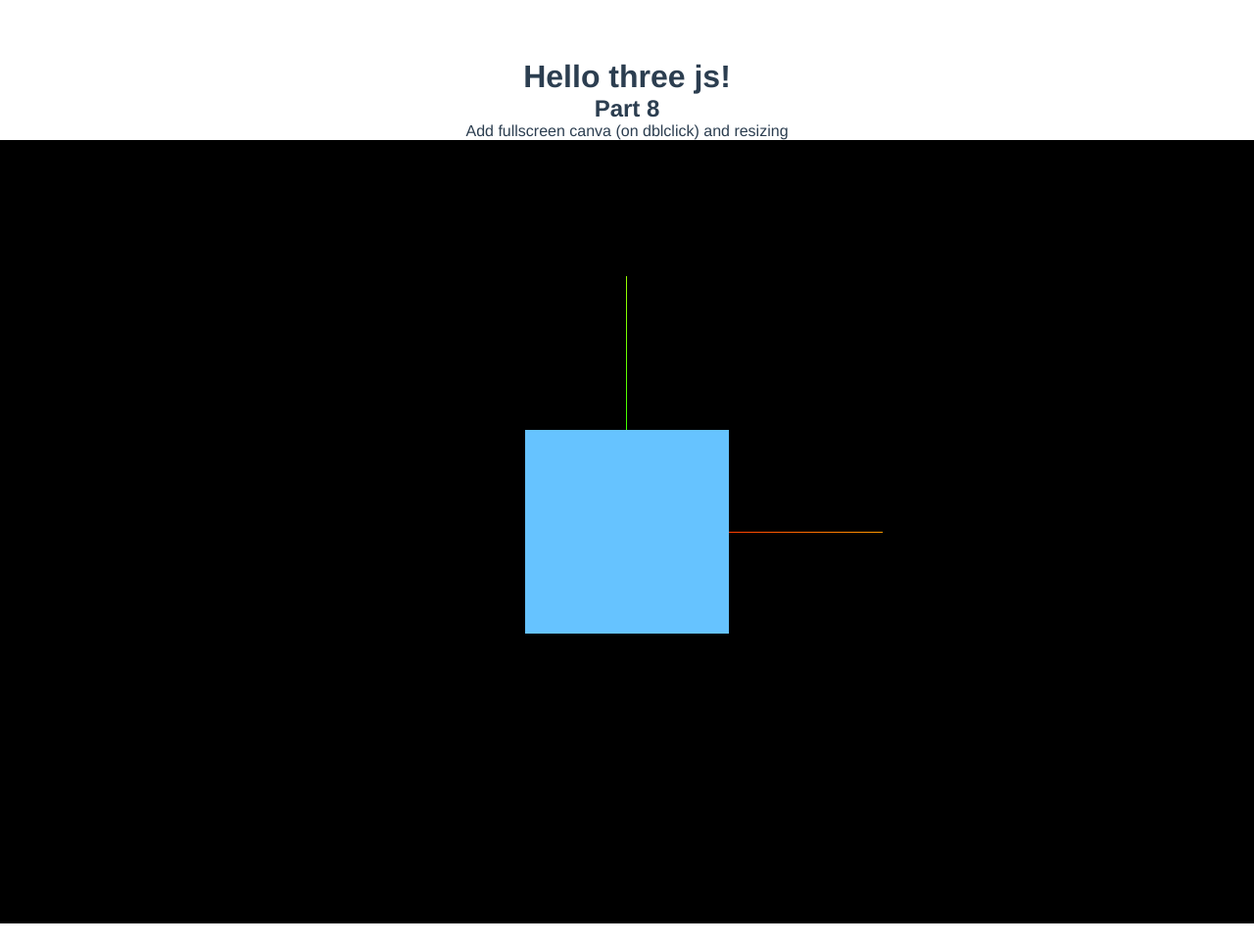
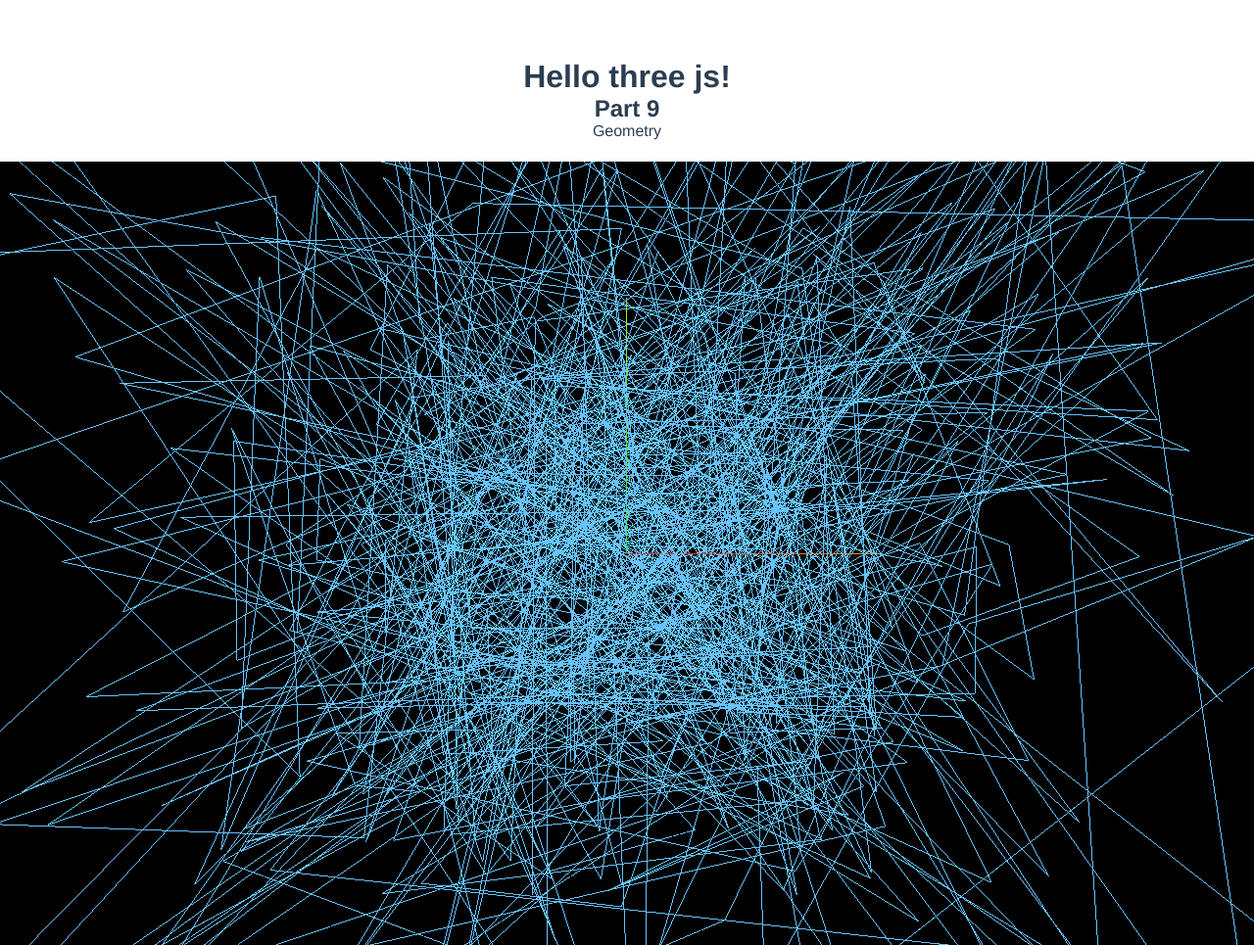
Before and after one commit to rmns06/three_js, a website built with Vite: page three_js/index.html in a window 1280 px wide. Shown: the whole page at 98% size. Before the commit the page ends 943 px from the top, so only its background shows below. Built offline with nearby package versions, Linux system fonts and the light colour scheme.

Commit message:
Create geometry manually

```diff
--- a/three_js/main.js
+++ b/three_js/main.js
@@ -3,11 +3,13 @@ import * as THREE from 'three';
 import gsap from 'gsap';
 import { OrbitControls } from 'three/examples/jsm/controls/OrbitControls.js';
 
+const chapitreNumber = 9
+const chapitreName = 'Geometry'
 
 document.querySelector('#app').innerHTML = `
   <h1>Hello three js!</h1>
-  <h2>Part 8</h2>
-  <p>Add fullscreen canva (on dblclick) and resizing </p>
+  <h2>Part ${ chapitreNumber }</h2>
+  <p>${ chapitreName }</p>
   `
 const canvas = document.querySelector('.webgl')
 const sizes ={
@@ -30,10 +32,29 @@ window.addEventListener('mousemove', (e) => {
 const scene = new THREE.Scene();
 
 //object------------------------------------------
-const geometry = new THREE.BoxGeometry(1, 1, 1);
+// const geometry = new THREE.BoxGeometry(1, 1, 1);
+const geometry = new THREE.BufferGeometry()
 
+// const positionsArray = new Float32Array([
+//   0, 0, 0,
+//   0, 1, 0,
+//   1, 0, 0
+// ])
+
+const count = 250
+const positionsArray = new Float32Array(count * 3 * 3)
+
+for(let i=0; i< count *3 *3; i++){
+  positionsArray[i]= (Math.random() - 0.5) * 4
+}
+const positionAttribute = new THREE.BufferAttribute(positionsArray, 3)
+
+geometry.setAttribute('position', positionAttribute)
 //material
-const material = new THREE.MeshBasicMaterial({ color: 0x66C3FF });
+const material = new THREE.MeshBasicMaterial({
+  color: 0x66C3FF,
+  wireframe: true
+});
 
 //final object (mesh)
 const mesh = new THREE.Mesh(geometry, material);
--- a/three_js/style.css
+++ b/three_js/style.css
@@ -11,6 +11,9 @@
   color: #2c3e50;
   margin-top: 60px;
 }
+#app p {
+  padding-bottom: 1.4em;
+}
 
 body {
   display: grid;
```
